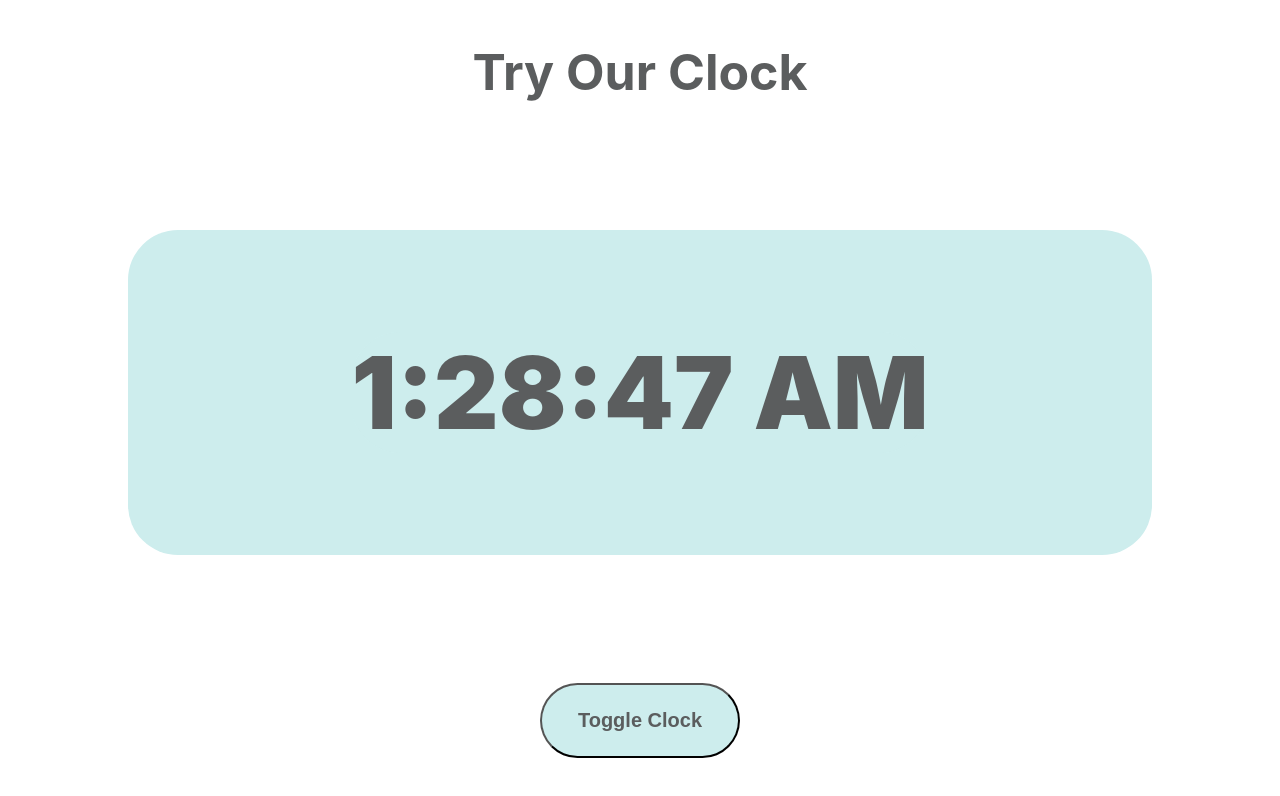
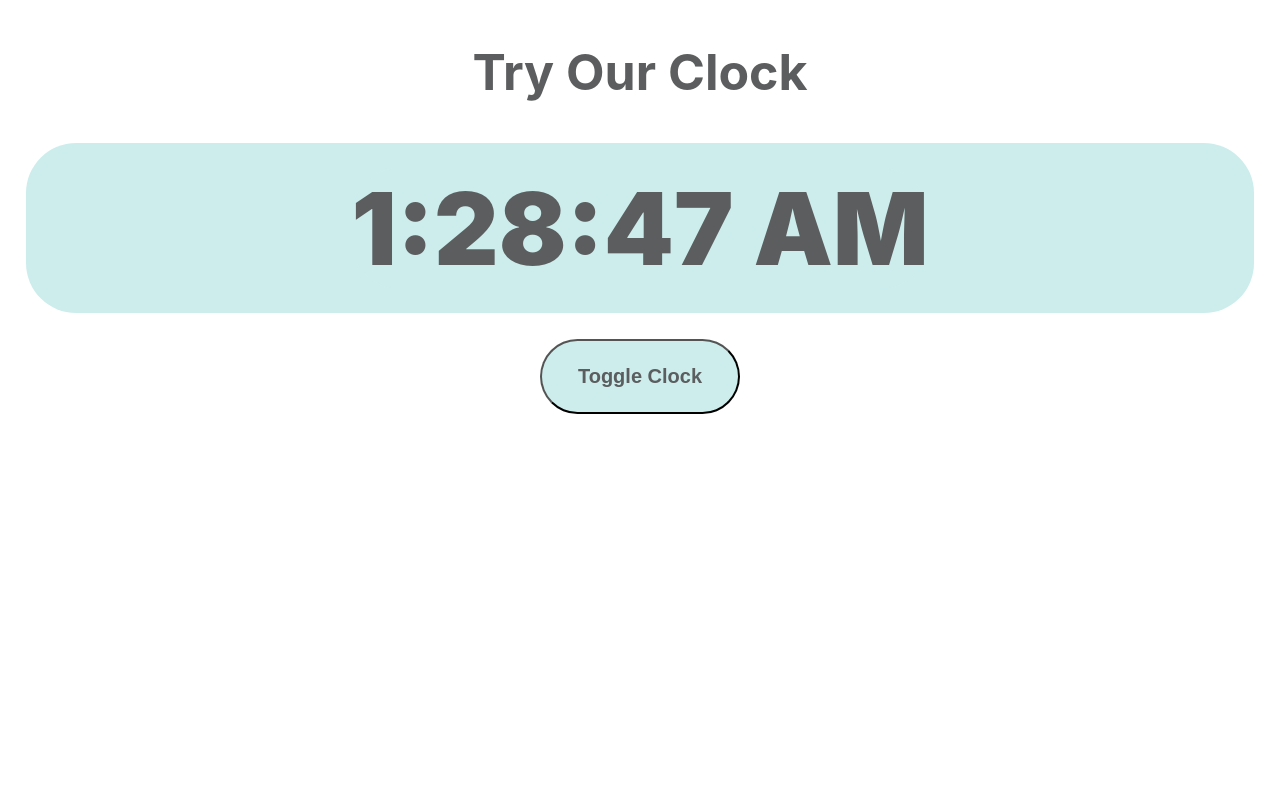
Before and after one commit to bsihame/Clock-with-React, a React (Create React App) app in the folder clock-app/: page / in a window 1280 px wide. Shown: the top 796 px of the page. Built offline with nearby package versions, Linux system fonts and the light colour scheme.

Commit message:
change the margin

```diff
--- a/clock-app/src/index.css
+++ b/clock-app/src/index.css
@@ -1,27 +1,25 @@
 body {
 	margin: 0;
-  font-family: -apple-system, BlinkMacSystemFont, 'Segoe UI', 'Roboto', 'Oxygen',
-    'Ubuntu', 'Cantarell', 'Fira Sans', 'Droid Sans', 'Helvetica Neue',
+	font-family: -apple-system, BlinkMacSystemFont, "Segoe UI", "Roboto", "Oxygen",
+		"Ubuntu", "Cantarell", "Fira Sans", "Droid Sans", "Helvetica Neue",
 		sans-serif;
 	-webkit-font-smoothing: antialiased;
 	-moz-osx-font-smoothing: grayscale;
 }
 
 code {
-  font-family: source-code-pro, Menlo, Monaco, Consolas, 'Courier New',
+	font-family: source-code-pro, Menlo, Monaco, Consolas, "Courier New",
 		monospace;
 }
-.clock{
+.clock {
 	background-color: rgb(205, 237, 237);
 	font-size: 100px;
 	font-weight: bolder;
 	color: rgb(91, 93, 94);
-  margin: 10%;
+	margin: 2%;
 	display: flex;
 	justify-content: space-around;
 	border-radius: 50px;
-
-
 }
 h2 {
 	font-size: 50px;
@@ -36,6 +34,5 @@ button {
 	font-weight: bolder;
 	color: rgb(91, 93, 94);
 	background: rgb(205, 237, 237);
-  box-shadow:  rgb(91, 93, 94);
-
+	box-shadow: rgb(91, 93, 94);
 }
```
Lines whose indentation alone changed are shown as unchanged.
